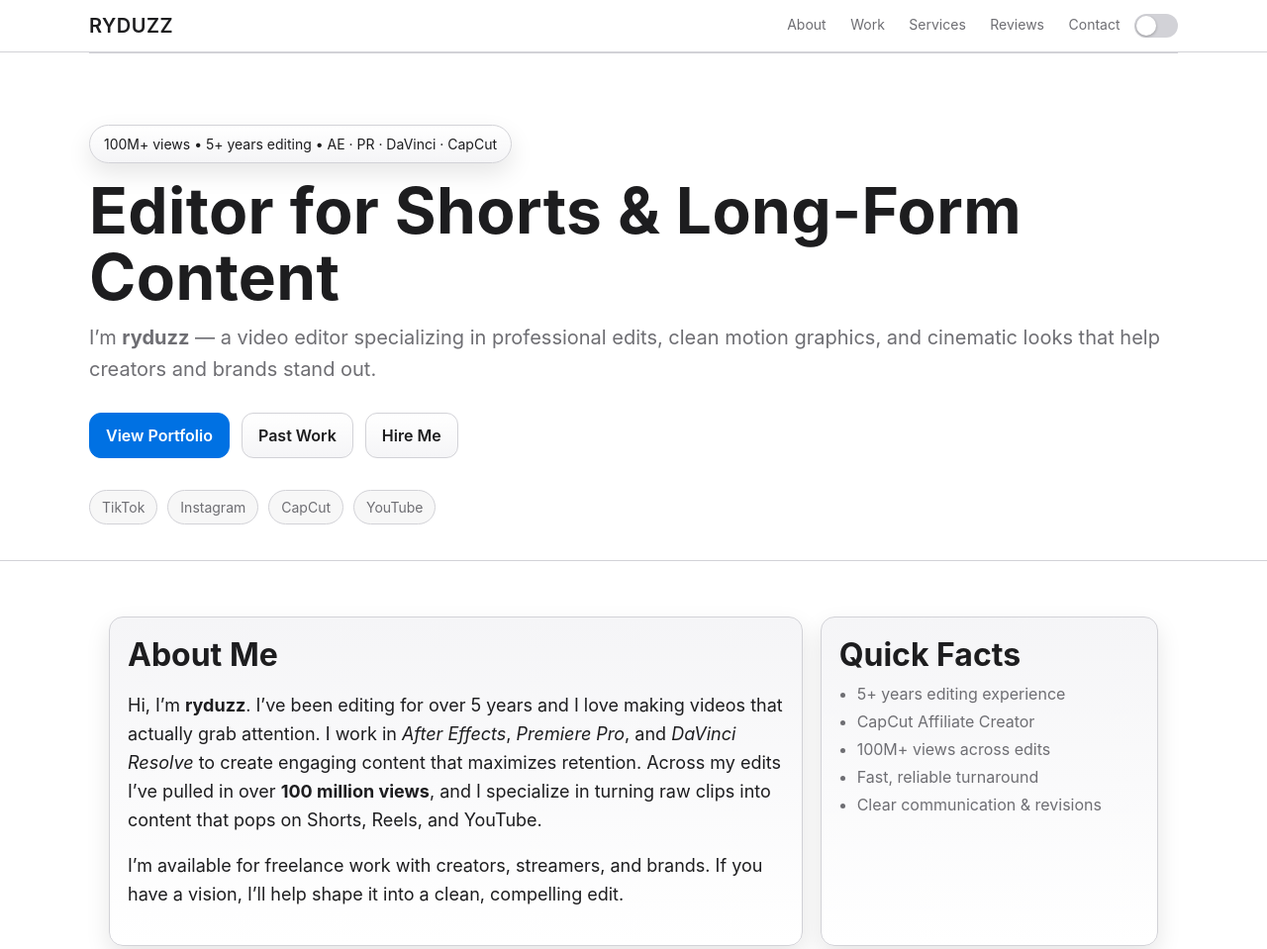
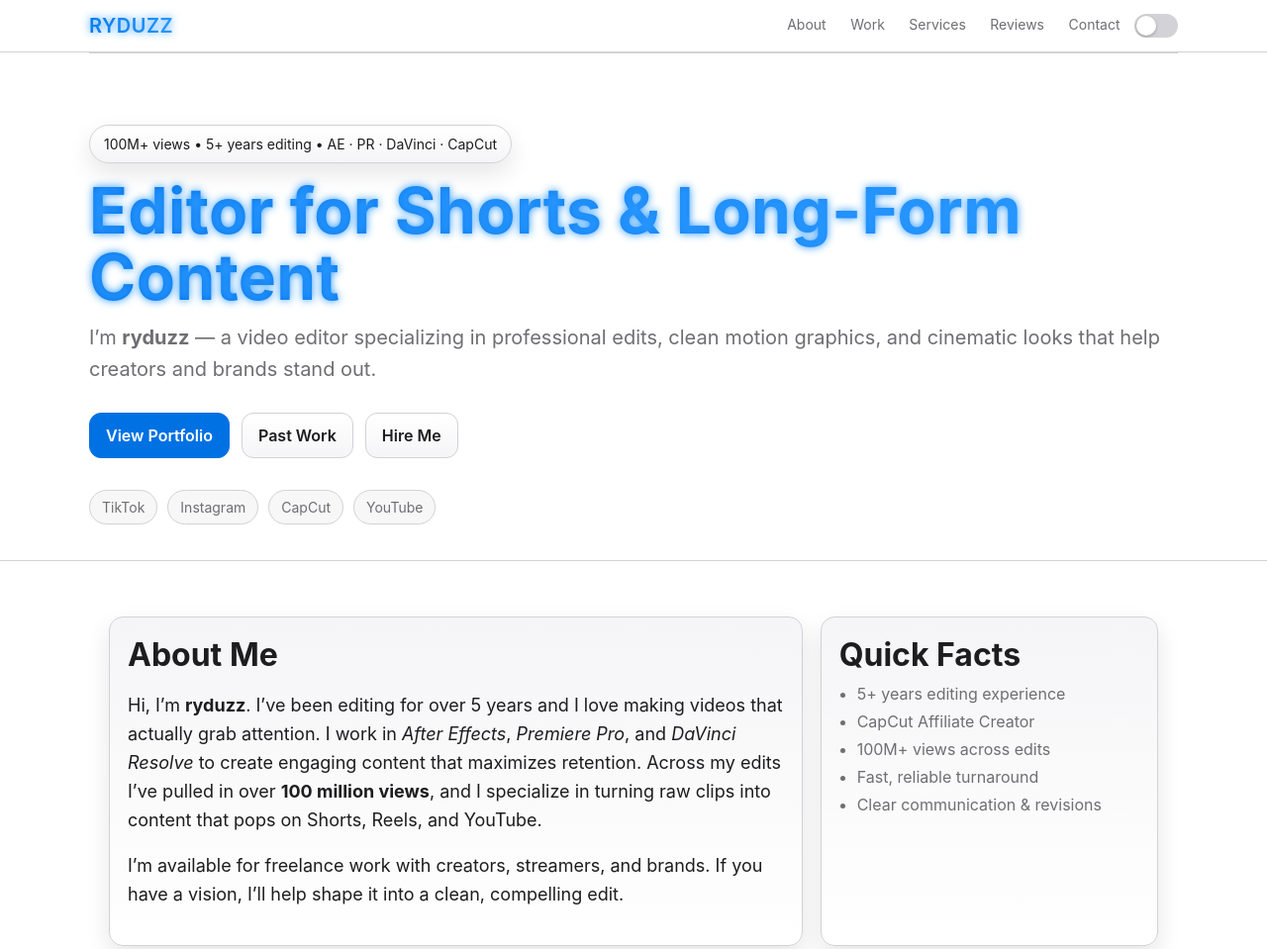
Before and after one commit to ryderjt/Ryduzz, a plain HTML site: page index.html in a window 1280 px wide. Shown: the top 959 px of the page at 99% size. Drawn offline with Linux system fonts and the light colour scheme.

Commit message:
Add gradient and glow styles for brand and hero

```diff
--- a/index.html
+++ b/index.html
@@ -187,6 +187,18 @@
         color: var(--muted);
         font-size: clamp(16px, 2.4vw, 20px);
         margin: 0 0 28px;
+      }
+      /* Text effects */
+      .gradient-text {
+        background: linear-gradient(90deg, var(--accent-1), var(--accent-2));
+        -webkit-background-clip: text;
+        background-clip: text;
+        -webkit-text-fill-color: transparent;
+        color: transparent;
+        display: inline-block;
+      }
+      .text-glow {
+        text-shadow: 0 0 8px var(--accent-2);
       }
       .badge {
         display: inline-flex;
@@ -466,7 +478,9 @@
   <body>
     <header>
       <div class="container nav">
-        <div class="brand" aria-label="Site brand">RYDUZZ</div>
+        <div class="brand gradient-text text-glow" aria-label="Site brand">
+          RYDUZZ
+        </div>
         <nav aria-label="Primary">
           <a href="#about">About</a>
           <a href="#work">Work</a>
@@ -487,7 +501,10 @@
         <span class="badge reveal" aria-label="Stats"
           >100M+ views • 5+ years editing • AE · PR · DaVinci · CapCut</span
         >
-        <h1 class="title reveal" style="margin-top: 14px">
+        <h1
+          class="title reveal gradient-text text-glow"
+          style="margin-top: 14px"
+        >
           Editor for Shorts & Long-Form Content
         </h1>
         <p class="subtitle reveal">
```
